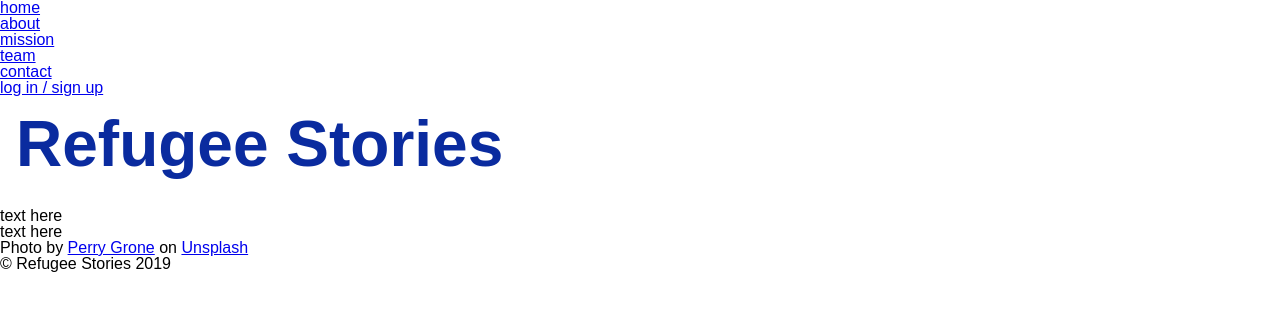
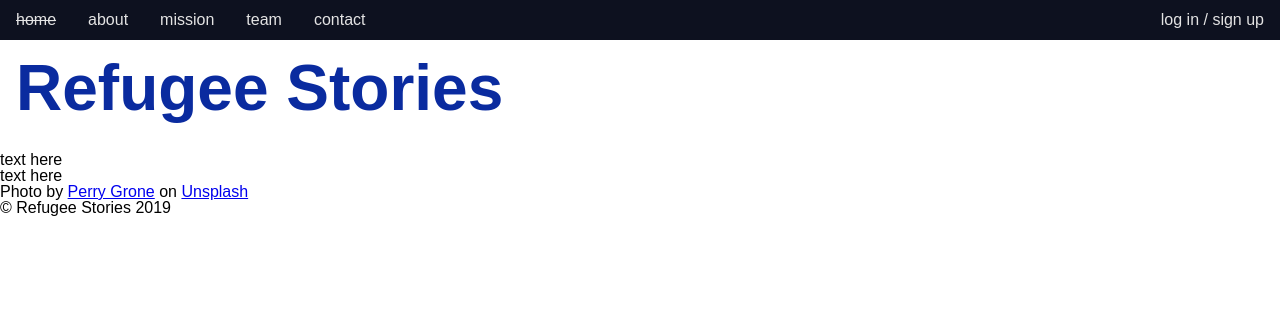
Before and after one commit to novshielvidal/UI-2, a plain HTML site: page index.html in a window 1280 px wide. Drawn offline with Linux system fonts and the light colour scheme; a web font is replaced by a local one.

Commit message:
Create navigation bar

```diff
--- a/less/navigation.less
+++ b/less/navigation.less
@@ -0,0 +1,23 @@
+.nav-links ul {
+    display: flex;
+    flex-direction: row;
+    background-color: @dark-slate-gray;
+
+    li {
+        justify-content: space-between;
+        padding: 0.75rem 1rem;
+    }
+
+    li:last-child {
+        margin-left: auto;
+    }
+
+    li a{
+        color: @silver;
+        text-decoration: none;
+    }
+
+    li:hover a {
+        text-decoration-line: line-through;
+    }
+}
--- a/less/variables.less
+++ b/less/variables.less
@@ -4,3 +4,4 @@
 @rosy-brown: #AA6C5A;
 @sienna:  #733E37;
 @dark-slate-gray: #0D111F;
+@silver: #E3E3E3;
```
Also changed, not shown: css/index.css, index.html (line endings or trailing spaces).
